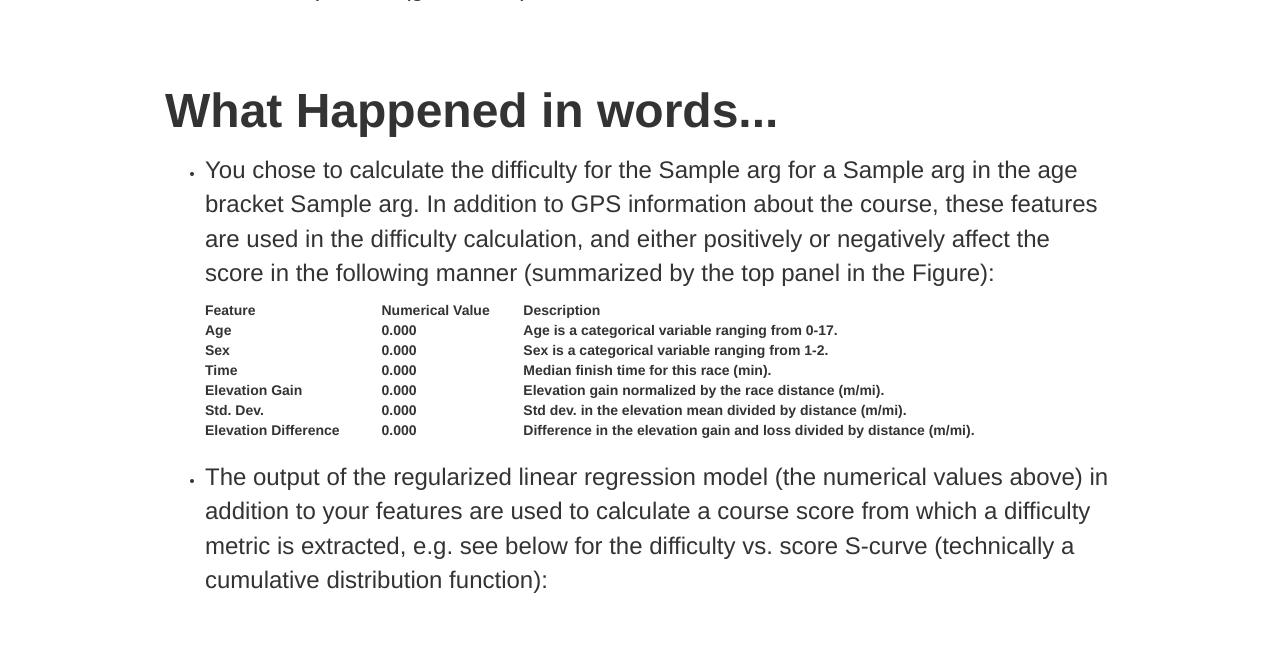
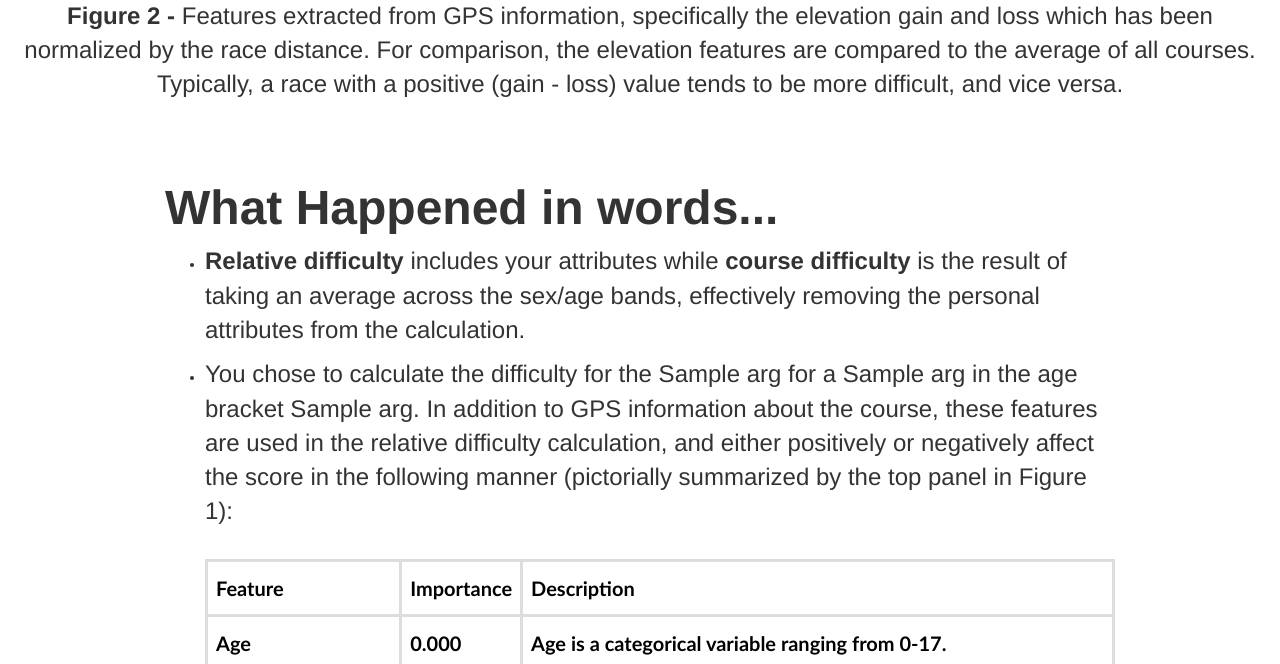
Before and after one commit to freddyox/letsdothis, a Flask app: template webapp/app/templates/output.html in a window 1280 px wide. Shown: the part 1818-2482 px from the top of the page. Run offline with Flask 2, Linux system fonts and the light colour scheme; the template is opened without the code that fills it: most values are stand-ins (such as "Sample title", 1, 10 or a date in 2020); lists and menus that the app fills with data are empty; some libraries are stand-ins or nearby versions.

Commit message:
Distinction between relative and course difficulty. Updated the CSS for the output table

```diff
--- a/webapp/app/templates/output.html
+++ b/webapp/app/templates/output.html
@@ -94,25 +94,38 @@
       </a>
     </div> <!--end of carousel > -->
 
+    <!--TABLE > -->
+    <style>
+      #food {
+      font-family: "Trebuchet MS", Arial, Helvetica, sans-serif;
+      border-collapse: collapse; width: 100%; margin-left: auto; margin-right: auto; }
+      #food td, #food th { border: 3px solid #ddd; padding: 8px; font-size: 20px;}
+      #food tr:nth-child(even){background-color: #f2f2f2;}
+      #food tr:hover {background-color: #ddd;}
+      #food th { padding-top: 12px; padding-bottom: 12px; text-align: left; background-color: #ffffff; color: black; }
+    </style>
+
+
     <div class="starter-template">
       <div class="form-group">
 	<br>
-	<h1><b>Relative Difficulty: {{ '%0.1f'|format(score*10.0|float) }} out of 10.0 </b></h1>
-	<h1><b>Course: {{ event }} </b></h1><br>
+	<h1><b>{{ event }}</b></h1><br>
+	<h2><b>Relative Difficulty: {{ '%0.1f'|format(score*10.0|float) }} out of 10.0</b></h2>
+	<h2>&nbsp;<b>Course Difficulty: {{ '%0.1f'|format(course_score*10.0|float) }} out of 10.0</b></h2><br><br>
 	<a href="/index" class="btn btn-info btn-lg">
 	  <span class="glyphicon glyphicon-home"></span> Back
 	</a>
       </div><br>
       <figure>
 	<img src="{{ name }}" alt="" width="55%" height="50%">
-	<figcaption><font size=5><b>Top Panel:</b> The feature importance of the regularized
+	<figcaption><font size=5><b>Figure 1 - </b> <i>Top Panel:</i> The feature importance of the regularized
 	    linear regression model where <font color="green">green</font>
 	    (<font color="red">red</font>) affects race finish times in the
 	    <font color="green">+</font> (<font color="red">-</font>) direction, which
 	    outputs a <font color="green">less</font> (<font color="red">more</font>) difficult course.
-	    <b>Bottom Left:</b> Comparing the course median finish time to the average of all courses; larger
+	    <i>Bottom Left:</i> Comparing the course median finish time to the average of all courses; larger
 	    course times generally are associated with a more difficult course.
-	    <b>Bottom Right:</b> The course elevation profile where more elevation gain leads to higher difficulty
+	    <i>Bottom Right:</i> The course elevation profile where more elevation gain leads to higher difficulty
 	    scores.
 	</font></figcaption>
       </figure>
@@ -121,7 +134,7 @@
 
       <figure>
 	<img src="{{ name_gpx }}" alt="" width="50%" height="75%">
-	<figcaption><font size=5>Features extracted from GPS information, specifically the elevation
+	<figcaption><font size=5><b>Figure 2 - </b>Features extracted from GPS information, specifically the elevation
 	    gain and loss which has been normalized by the race distance. For comparison, the elevation
 	    features are compared to the average of all courses. Typically, a race with a positive
 	    (gain - loss) value tends to be more difficult, and vice versa.
@@ -132,18 +145,20 @@
 
       <div class="starter-template_v2">
 	<h2><b><font size=7>What Happened in words...</font></b></h2>
-	<div class="form-group">
-	</div>
 	<ul>
+	  <li><p><font size=5> <b>Relative difficulty</b> includes your attributes while <b>course difficulty</b> is the result
+		of taking an average across the sex/age bands, effectively removing the personal attributes from the calculation.
+	    </font></p>
 	  <li><p><font size=5>You chose to calculate the difficulty for the {{ args[3] }} for a
 		{{args[1]}} in the age bracket {{args[0]}}. In addition to GPS information
-		about the course, these features are used in the difficulty calculation, and
-		either positively or negatively affect the score in the following manner (summarized
-		by the top panel in the Figure):</font></p>
-	    <table style="width:100%", 'font-size:100%'>
+		about the course, these features are used in the relative difficulty calculation, and
+		either positively or negatively affect the score in the following manner (pictorially summarized
+		by the top panel in Figure 1):</font></p><br>
+	    <div id="food">
+	      <table style="width:100%">
 		<tr>
 		  <th>Feature</th>
-		<th>Numerical Value</th>
+		  <th>Importance</th>
 		  <th>Description</th>
 		</tr>
 		<tr>
@@ -154,12 +169,12 @@
 		<tr>
 		  <th>Sex</th>
 		  <th> {{ '%0.3f'|format(beta[1]|float) }}</th>
-		<th>Sex is a categorical variable ranging from 1-2.</th>
+		  <th>Sex is a categorical variable, either 1 (Female) or 2 (Male).</th>
 		</tr>
 		<tr>
 		  <th>Time</th>
 		  <th> {{ '%0.3f'|format(beta[2]|float) }}</th>
-		<th>Median finish time for this race (min).</th>
+		  <th>Median finish time for this race.</th>
 		</tr>
 		<tr>
 		  <th>Elevation Gain</th>
@@ -167,9 +182,9 @@
 		  <th>Elevation gain normalized by the race distance (m/mi).</th>
 		</tr>
 		<tr>
-		<th>Std. Dev.</th>
+		  <th>Hilliness</th>
 		  <th> {{ '%0.3f'|format(beta[4]|float) }}</th>
-		<th>Std dev. in the elevation mean divided by distance (m/mi).</th>
+		  <th>Standard deviation in the elevation mean divided by distance (m/mi).</th>
 		</tr>
 		<tr>
 		  <th>Elevation Difference</th>
@@ -177,23 +192,25 @@
 		  <th>Difference in the elevation gain and loss divided by distance (m/mi).</th>
 		</tr>
 	      </table>
+	      <div><br>
 	  </li><br>
-	  <li><font size=5>The output of the regularized linear regression model (the numerical values
-	      above) in addition to your features are used to calculate a course score from which a difficulty
-	      metric is extracted, e.g. see below for the difficulty vs. score S-curve
+	  <li><font size=5>The output of the regularized linear regression model (Importance in the table)
+	      in addition to your features are used to calculate a course score from which a difficulty
+	      metric is extracted, e.g. see below for the relative difficulty vs. score S-curve
 	      (technically a cumulative distribution function):</font></li><br>
 	</ul>
+
 	<div class="starter-template">
 	  <figure>
 	    <img src="{{ name_score }}" alt="" width="65%" height="50%">
-	    <figcaption><font size=5>The S-curve, which was generated using the regression results
+	    <figcaption><font size=5><b>Figure 3 - </b>The S-curve, which was generated using the regression results
 		in addition to runner information, provides a method to extract a difficulty metric.
 		The dotted line represents your score for the {{event}}.
 	    </font></figcaption>
 	  </figure><br><br>
 	  <figure>
 	    <img src="{{ name_diff }}" alt="" width="65%" height="50%">
-	  <figcaption><font size=5>Displaying how the {{event}} compares to other races of
+	    <figcaption><font size=5><b>Figure 4 - </b>Displaying how the {{event}} compares to other races of
 		this distance.
 	    </font></figcaption>
 	  </figure>
```
Also changed, not shown: webapp/app/views.py (+36 -13 lines). Lines whose indentation alone changed are shown as unchanged.
